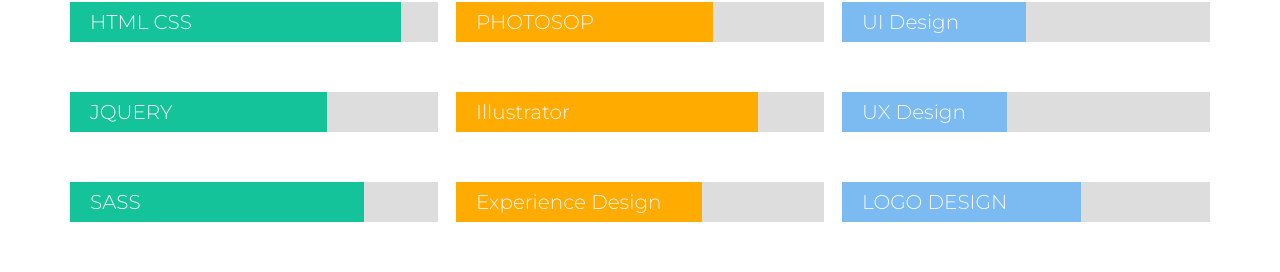
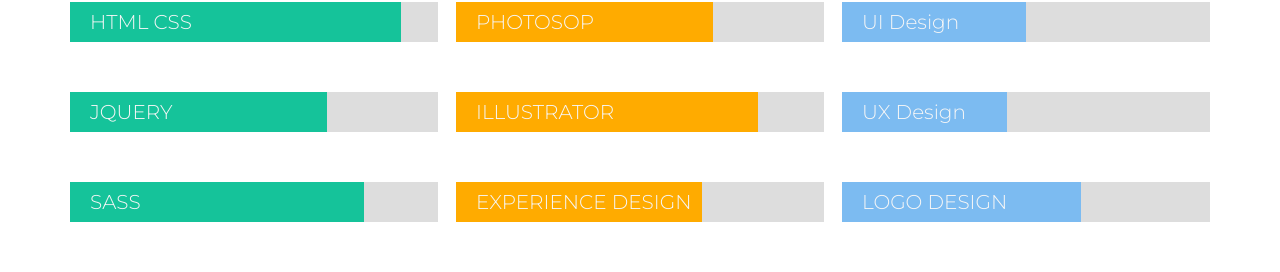
Before and after one commit to codedui/codedui.github.io, a plain HTML site: page about.html in a window 1280 px wide. Shown: the part 359-631 px from the top of the page. Drawn offline with nearby package versions, Linux system fonts and the light colour scheme; files whose address does not match are found by name.

Commit message:
Update about.html

```diff
--- a/about.html
+++ b/about.html
@@ -60,10 +60,10 @@
                         <div class="skills ps">PHOTOSOP</div>
                     </div>
                     <div class="skills-container">
-                        <div class="skills ai">Illustrator</div>
+                        <div class="skills ai">ILLUSTRATOR</div>
                     </div>
                     <div class="skills-container">
-                        <div class="skills xd">Experience Design</div>
+                        <div class="skills xd">EXPERIENCE DESIGN</div>
                     </div>
                 </div>
                 <div class="col span-1-of-3">
```
